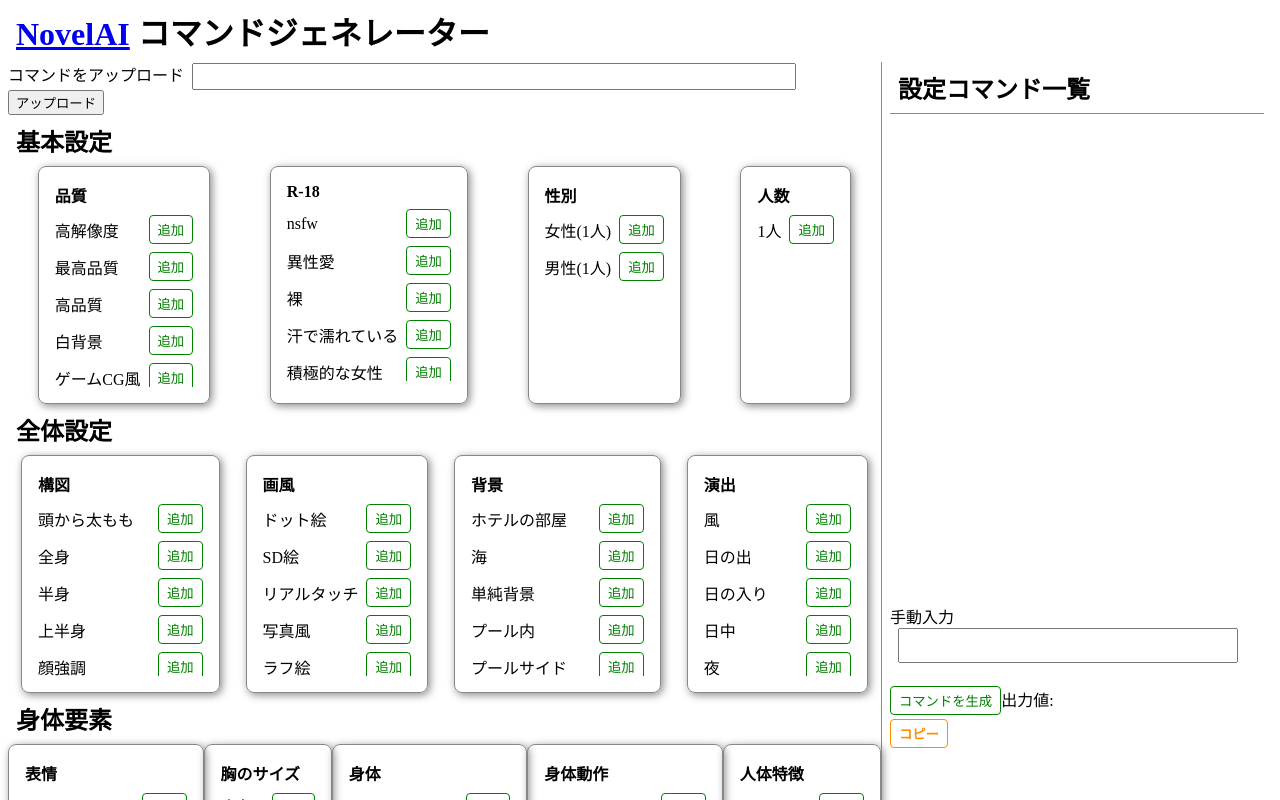
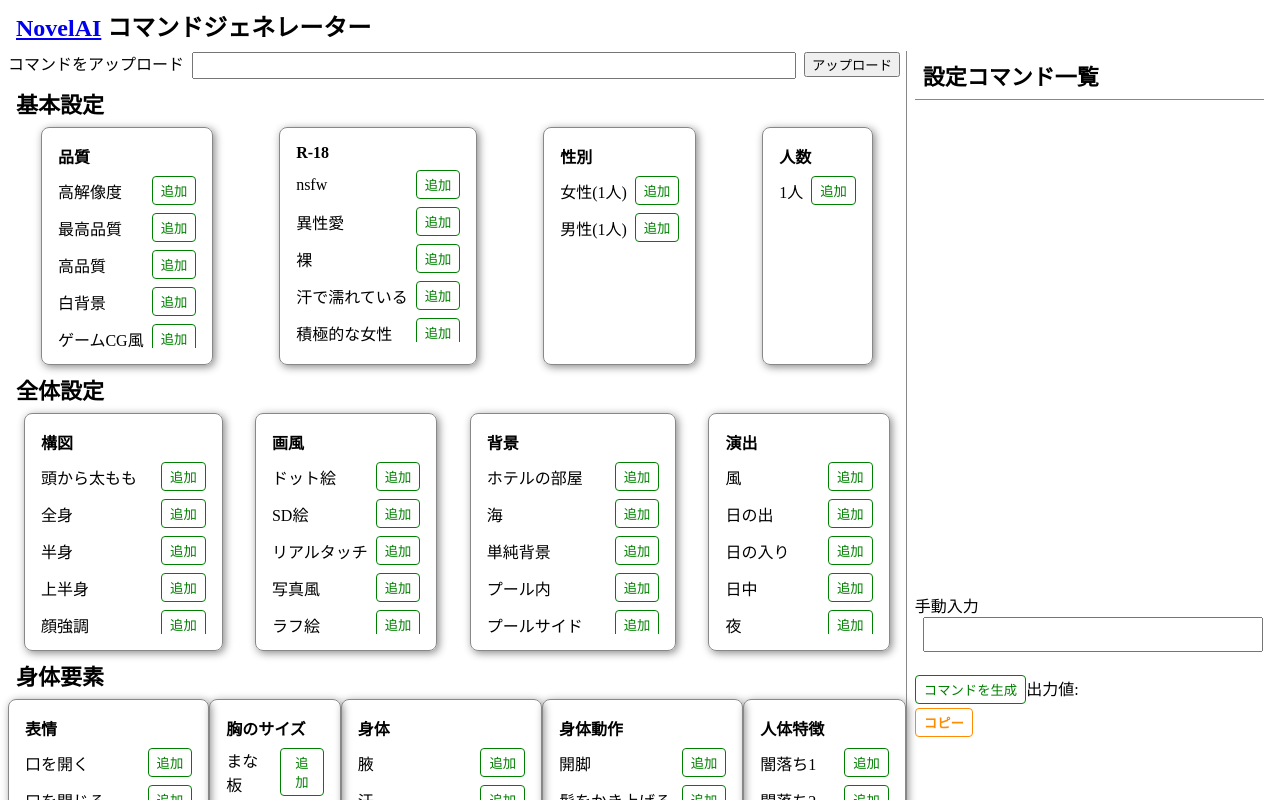
Before and after one commit to Fumin26u/novelai_spell_generator, a Vue app: page / in a window 1280 px wide. Shown: the top 800 px of the page. Built offline with nearby package versions, Linux system fonts and the light colour scheme.

Commit message:
スタイル調整

```diff
--- a/src/App.vue
+++ b/src/App.vue
@@ -278,7 +278,7 @@ export default {
 <style lang="scss" scoped>
 .top-content {
     font-family: 'Yu Gothic Medium';
-    max-width: 1520px;
+    max-width: 1560px;
     margin: 0 auto;
 }
 
@@ -286,6 +286,8 @@ h1, h2, h3 {
     margin: 8px;
     padding: 0;
 }
+h1 {font-size: 24px;}
+h2 {font-size: 22px;}
 ul, p {
     margin: 0;
     padding: 0;
@@ -336,11 +338,11 @@ input[type="checkbox"], input[type='radio'] {
     display: flex;
     justify-content: space-between;
     > .main-content {
-        width: 70%;
+        width: 72%;
         border-right: 1px solid #888;
     }
     > .spell-settings {
-        width: 30%;
+        width: 28%;
     }
 }
 
```
